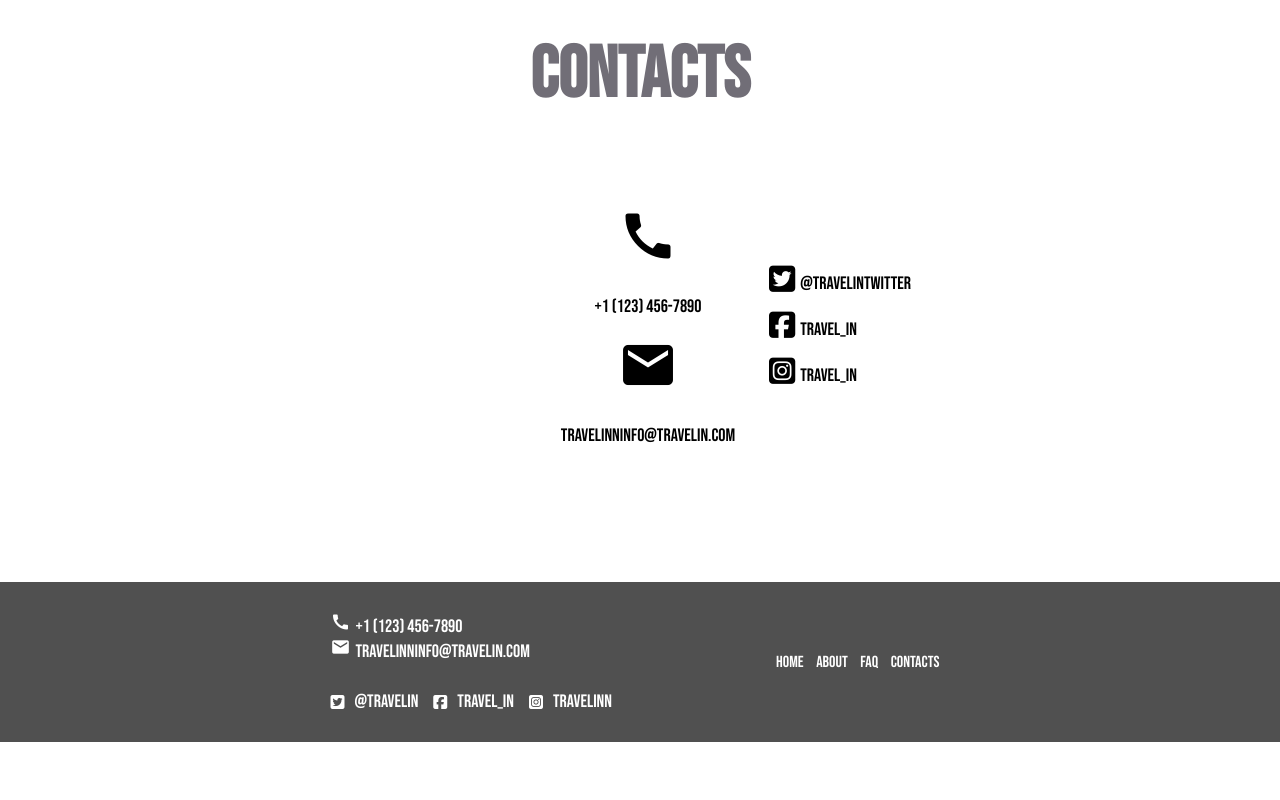
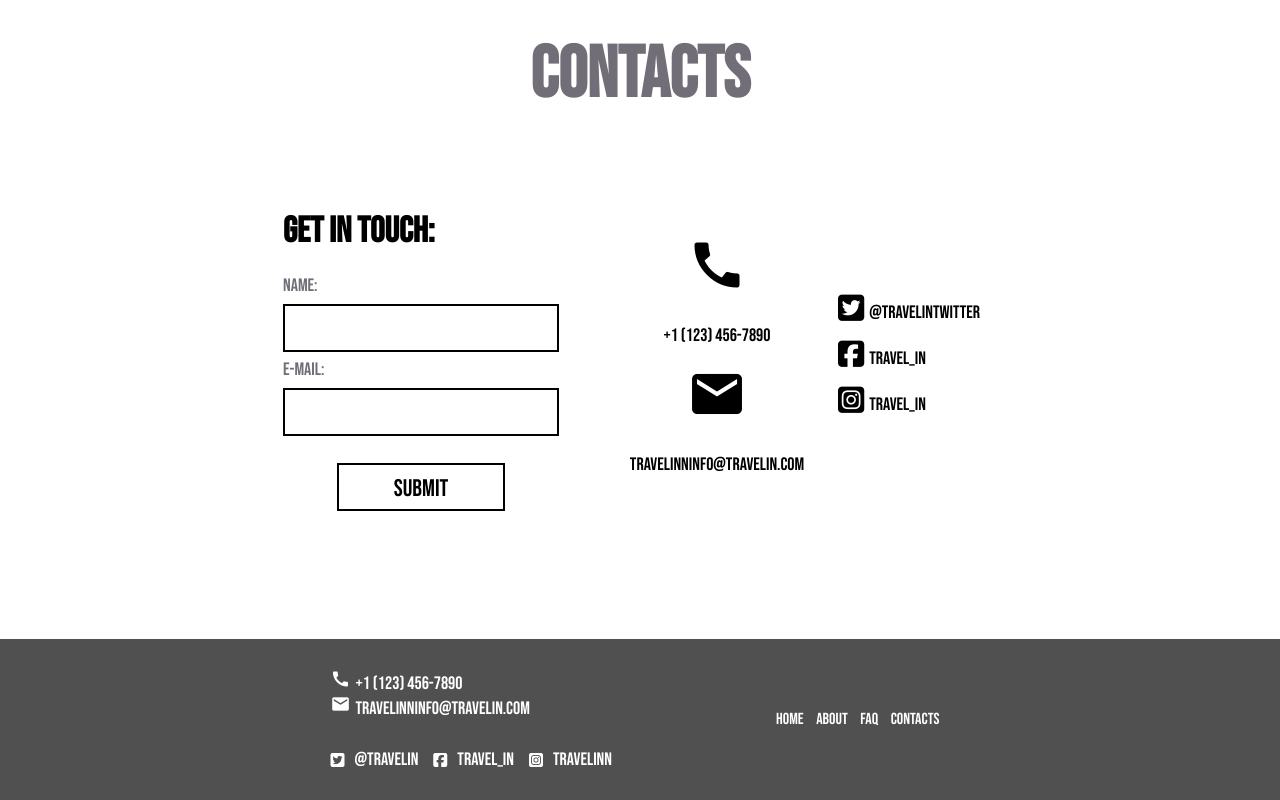
Before and after one commit to wadewilsones/Landing-page-Udacity, a plain HTML site: page index.html in a window 1280 px wide. Shown: the part 2992-3792 px from the top of the page. Before the commit the page ends 3734 px from the top, so only its background shows below. Drawn offline with Linux system fonts and the light colour scheme.

Commit message:
Update index.html

```diff
--- a/index.html
+++ b/index.html
@@ -68,6 +68,12 @@
 	<div class = "section-contacts-container">
         	<div class = "form-style">
           	  <form>
+<h4>Get in Touch:</h4>
+<label for = "Fname">Name:</label></br>
+<input type = "text" class= "form-field" name = "Fname"></br>
+<label for = "Email">E-mail:</label></br>
+<input type = "text" class= "form-field" name = "Email"></br>
+<input type = "submit" value = "submit" id= "form-submit-btn">
           	  </form>
         	</div>
 		<div class = "contact-info-container">
```
